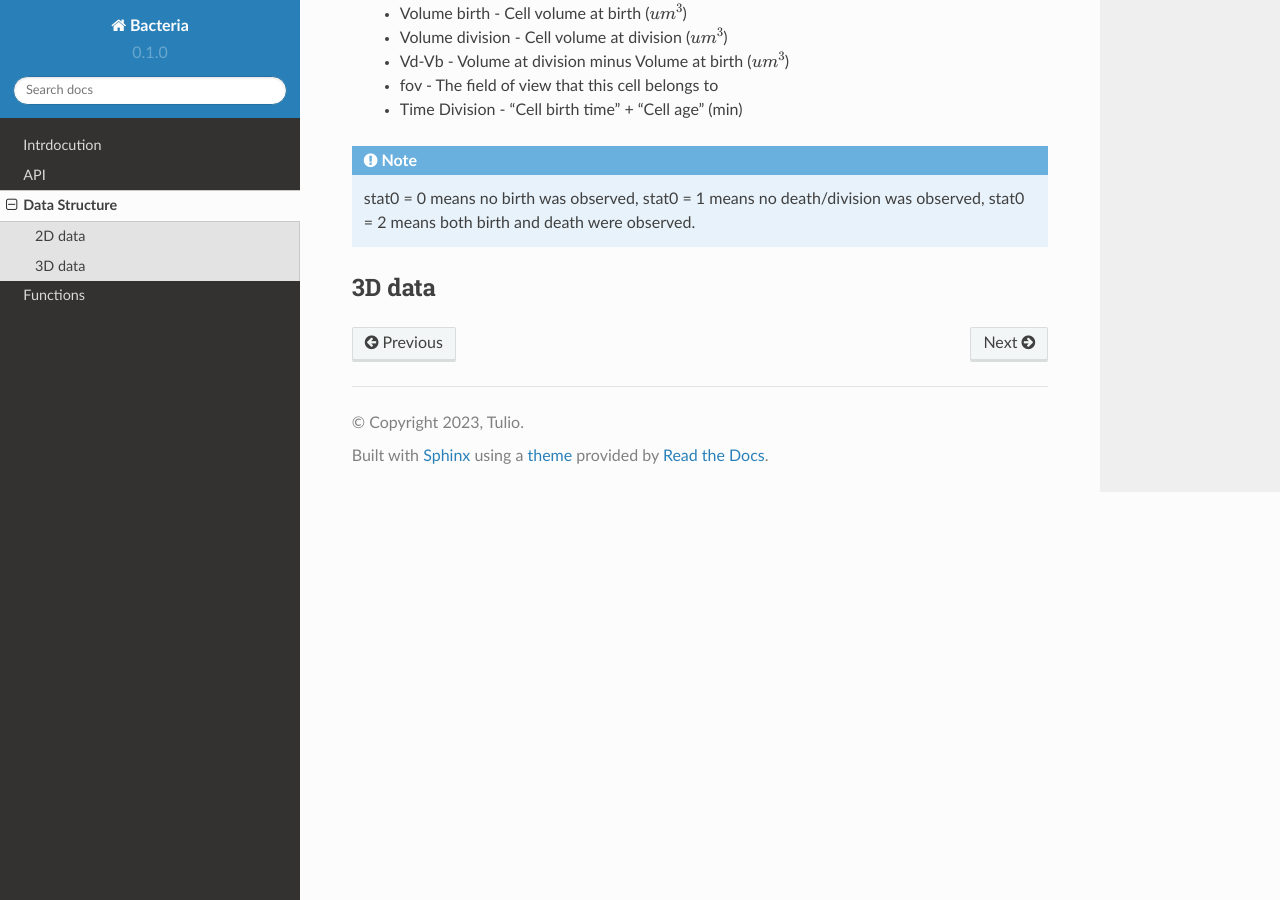
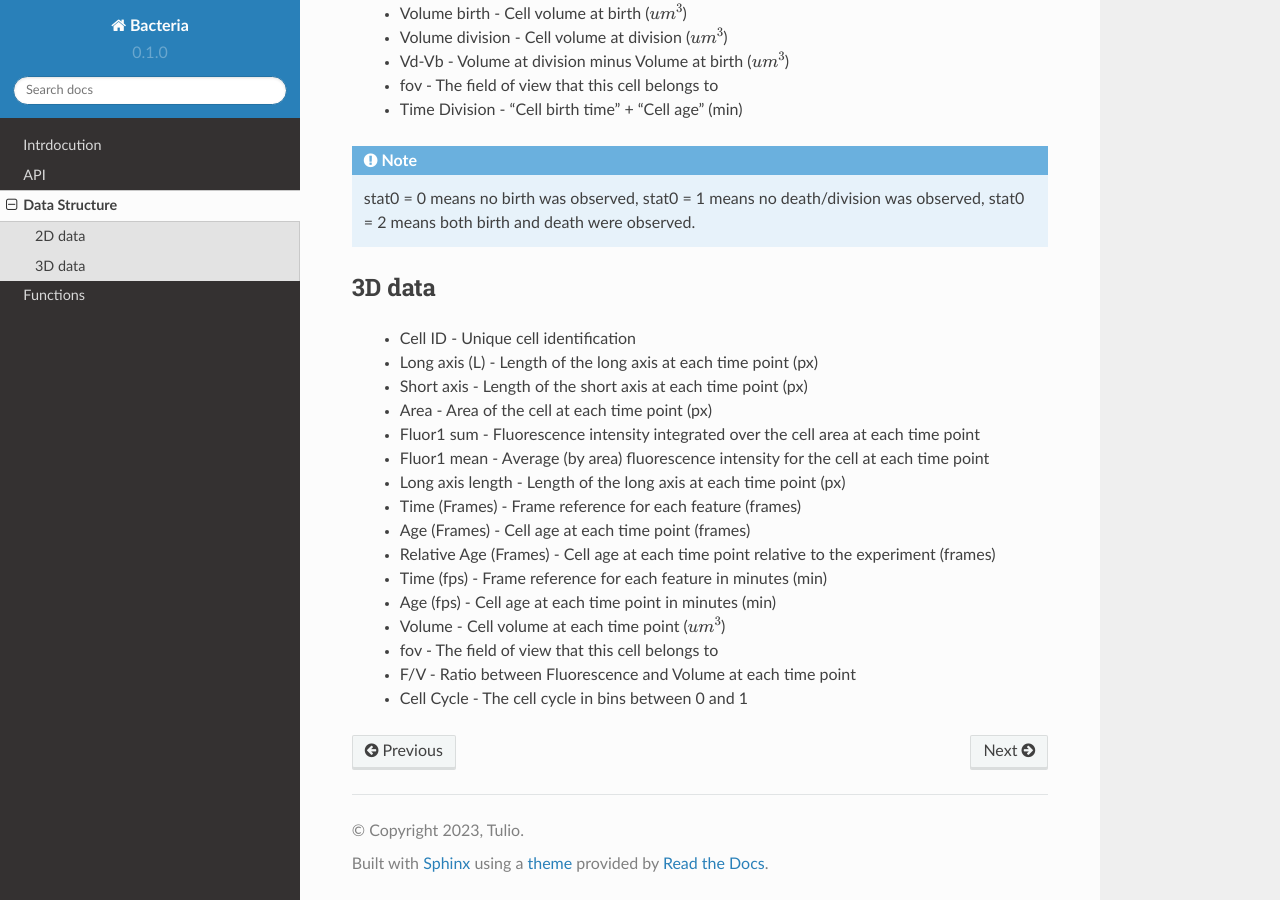
Before and after one commit to tuliofalmeida/bacteria, a Sphinx documentation site: the page built from docs/source/data.rst, in a window 1280 px wide and 900 px high, scrolled down 891 px. Built offline with Sphinx 7.4.7 and the Read the Docs theme 2.0.0, drawn with Linux system fonts in a browser that asks for light colours; some of the changed text lies outside the part shown.

Commit message:
data structure

```diff
--- a/docs/source/data.rst
+++ b/docs/source/data.rst
@@ -3,11 +3,11 @@ Data Structure
 
 .. _data:
 
-This section presents the dataframe structure of 2D and 3D data
+This section presents the dataframe columns of 2D and 3D data.
 
 .. note::
-   stat0 = 0 means no birth was observed, stat0 = 1 means no death/division was observed,
-   stat0 = 2 means both birth and death were observed.
+   Most of the columns are direct from SuperSegger and some are
+   added during concatenation (bacteria.concatenate_clist()).
 
 2D data
 --------
@@ -45,3 +45,20 @@ This section presents the dataframe structure of 2D and 3D data
 
 3D data
 --------
+
+ * Cell ID - Unique cell identification
+ * Long axis (L) - Length of the long axis at each time point (px)
+ * Short axis - Length of the short axis at each time point (px)
+ * Area - Area of the cell at each time point (px)
+ * Fluor1 sum - Fluorescence intensity integrated over the cell area at each time point
+ * Fluor1 mean - Average (by area) fluorescence intensity for the cell at each time point
+ * Long axis length - Length of the long axis at each time point (px)
+ * Time (Frames) - Frame reference for each feature (frames)
+ * Age (Frames) - Cell age at each time point (frames)
+ * Relative Age (Frames) - Cell age at each time point relative to the experiment (frames)
+ * Time (fps) - Frame reference for each feature in minutes (min)
+ * Age (fps) - Cell age at each time point in minutes (min)
+ * Volume - Cell volume at each time point (:math:`um^3`)
+ * fov - The field of view that this cell belongs to
+ * F/V - Ratio between Fluorescence and Volume at each time point
+ * Cell Cycle - The cell cycle in bins between 0 and 1
--- a/setup.py
+++ b/setup.py
@@ -7,7 +7,7 @@ with open("README.rst", "r") as fh:
 setuptools.setup(
     name = 'bacteria',
     packages = ['bacteria'],
-    version = '0.1.0',
+    version = '0.1.2',
     license='MIT',
     description = 'Super Segger Analysis in Python.',
     long_description_content_type="text/x-rst",
```
Also changed, not shown: 2 other files.
